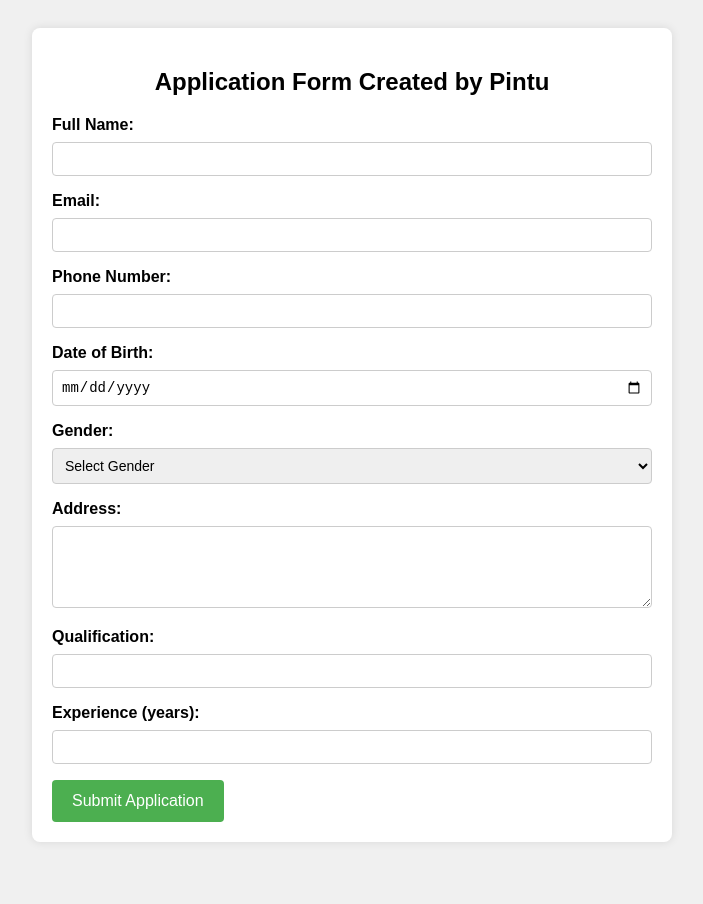
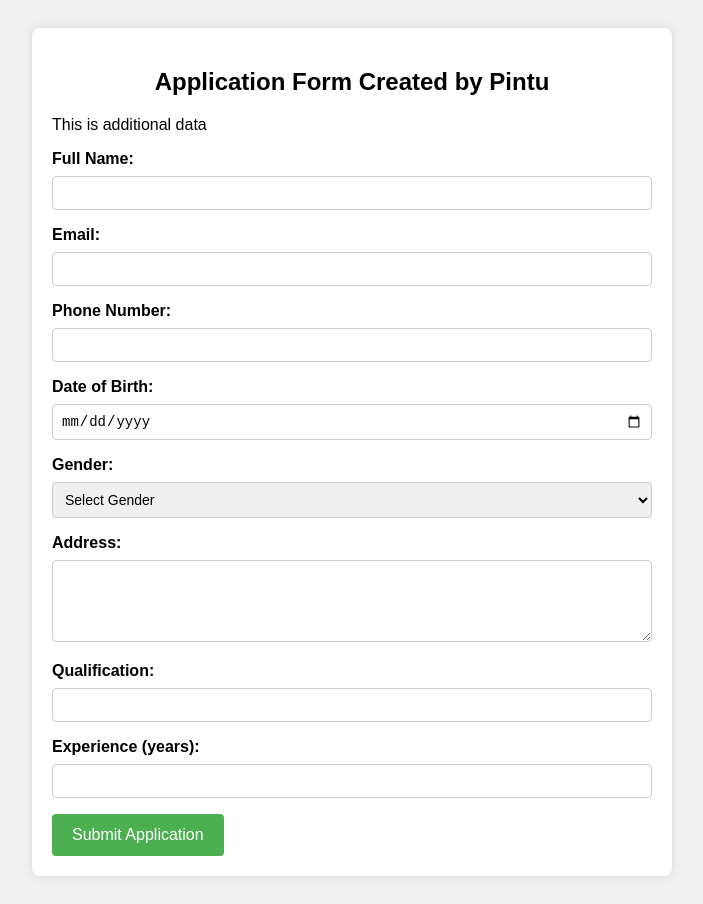
Before and after one commit to pintukumary/node_pipeline, a plain HTML site: page index.html in a window 1280 px wide. Shown: the whole page, without its empty margins (288-991 px from the left). Before the commit the page ends 870 px from the top, so only its background shows below. Drawn offline with Linux system fonts and the light colour scheme.

Commit message:
4rth commit

```diff
--- a/index.html
+++ b/index.html
@@ -54,6 +54,7 @@
 
 <div class="container">
     <h2>Application Form Created by Pintu</h2>
+    <p> This is additional data </p>
     <form action="/submit-form-endpoint" method="POST">
         <label for="fullname">Full Name:</label>
         <input type="text" id="fullname" name="fullname" required>
```
